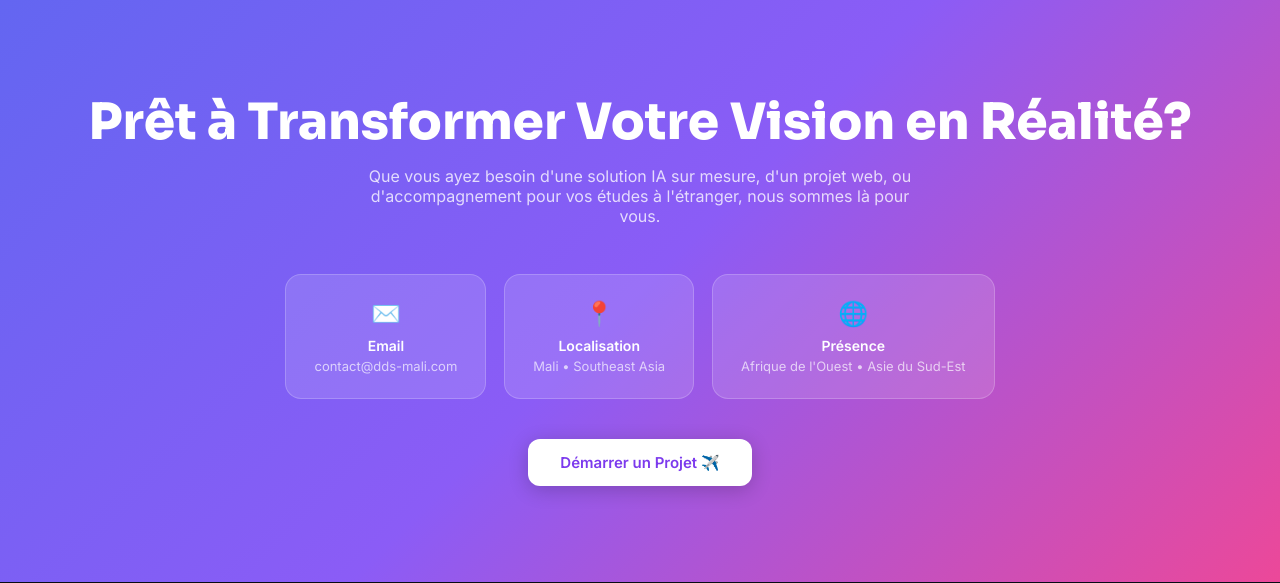
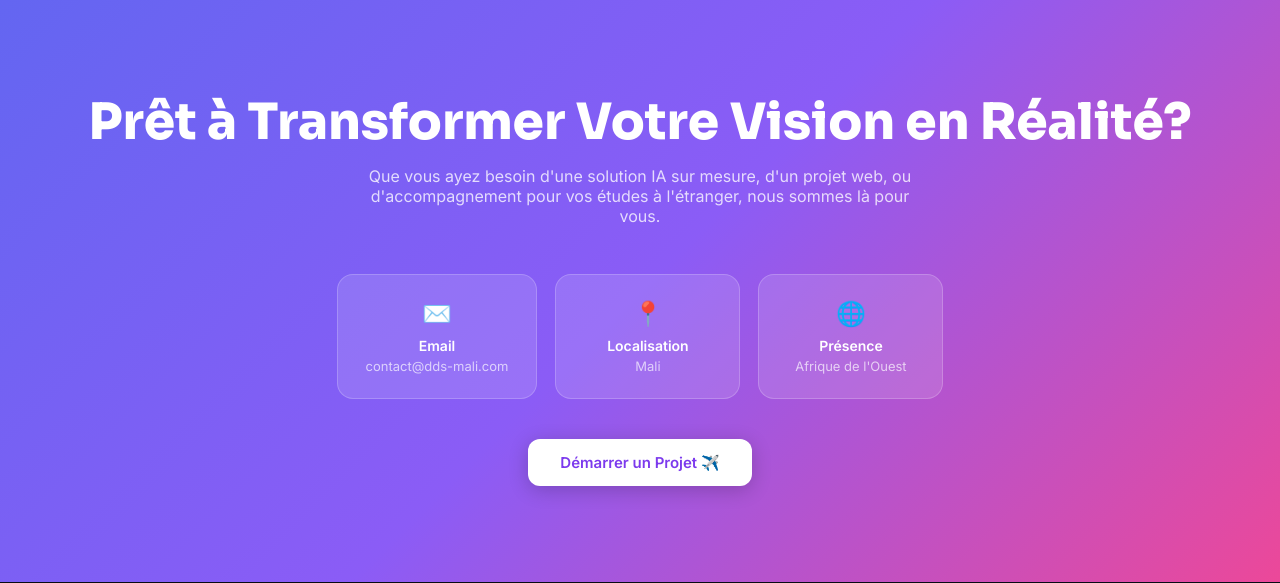
Before and after one commit to tidiani-max/DDS-Mali, a Django app: page / in a window 1280 px wide. Shown: the part 5245-5828 px from the top of the page. Run offline with Django 5.2, Linux system fonts and the light colour scheme; data comes from the database, SQL or seed files in the repository.

Commit message:
Update home.html

```diff
--- a/templates/core/home.html
+++ b/templates/core/home.html
@@ -425,8 +425,8 @@ a.inno-card:hover{transform:translateY(-5px);box-shadow:0 14px 40px rgba(0,0,0,.
   <p class="cta-sub">Que vous ayez besoin d'une solution IA sur mesure, d'un projet web, ou d'accompagnement pour vos études à l'étranger, nous sommes là pour vous.</p>
   <div class="cta-cards">
     <div class="cta-card"><div class="cta-card-icon">✉️</div><div class="cta-card-label">Email</div><div class="cta-card-val">contact@dds-mali.com</div></div>
-    <div class="cta-card"><div class="cta-card-icon">📍</div><div class="cta-card-label">Localisation</div><div class="cta-card-val">Mali • Southeast Asia</div></div>
-    <div class="cta-card"><div class="cta-card-icon">🌐</div><div class="cta-card-label">Présence</div><div class="cta-card-val">Afrique de l'Ouest • Asie du Sud-Est</div></div>
+    <div class="cta-card"><div class="cta-card-icon">📍</div><div class="cta-card-label">Localisation</div><div class="cta-card-val">Mali</div></div>
+    <div class="cta-card"><div class="cta-card-icon">🌐</div><div class="cta-card-label">Présence</div><div class="cta-card-val">Afrique de l'Ouest</div></div>
   </div>
   <a href="{% url 'contact:contact' %}" class="cta-btn">Démarrer un Projet ✈️</a>
 </section>
```
